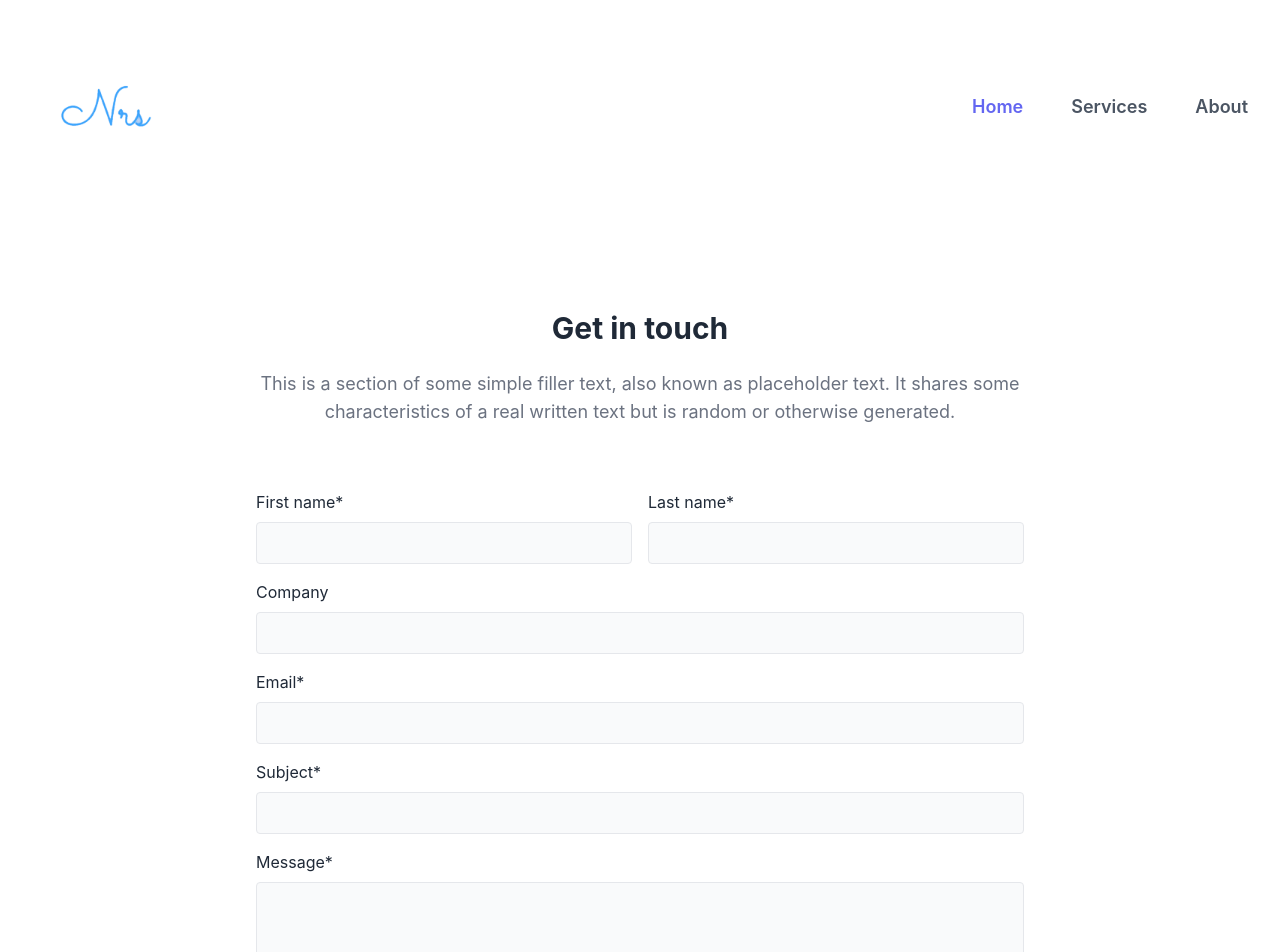
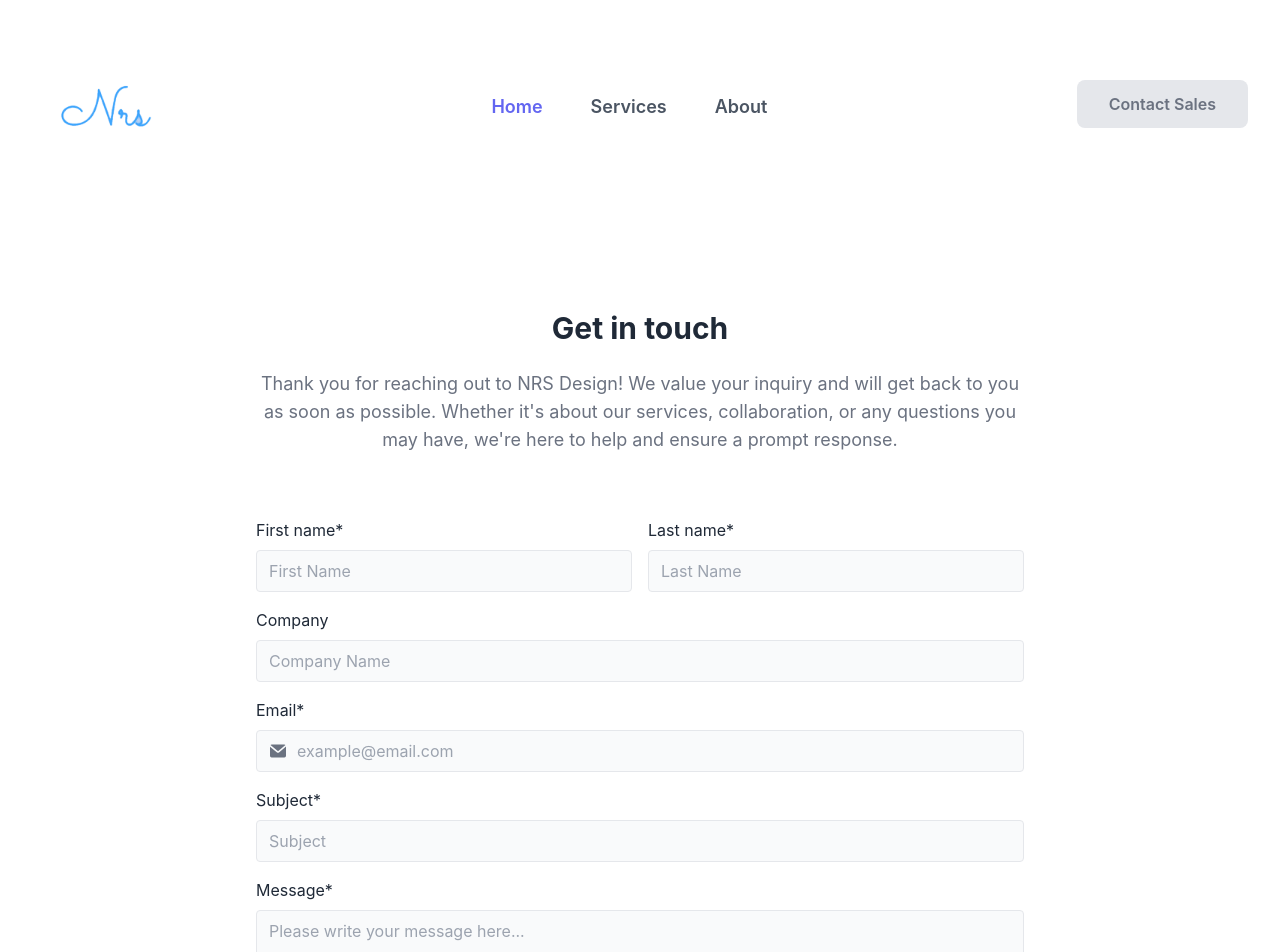
Before and after one commit to tiks98/nrsdesign, a React (Create React App) app: page /nrsdesign/contact in a window 1280 px wide. Shown: the top 952 px of the page. Built offline with nearby package versions, Linux system fonts and the light colour scheme.

Commit message:
Contact form useState completed

```diff
--- a/src/Components/Contact/ContactForm.jsx
+++ b/src/Components/Contact/ContactForm.jsx
@@ -1,104 +1,176 @@
-import React from "react";
+import React, { useState } from "react";
 
 export function ContactForm() {
+	// State to store form data
+	const [formData, setFormData] = useState({
+		firstName: "",
+		lastName: "",
+		company: "",
+		email: "",
+		subject: "",
+		message: "",
+	});
+
+	// Function to handle input changes
+	const handleInputChange = (e) => {
+		const { name, value } = e.target;
+		setFormData((prevData) => ({
+			...prevData,
+			[name]: value,
+		}));
+	};
+
+	const resetForm = () => {
+		setFormData({
+			firstName: "",
+			lastName: "",
+			company: "",
+			email: "",
+			subject: "",
+			message: "",
+		});
+	};
+
+	// Function to handle form submission
+	const handleSubmit = (e) => {
+		e.preventDefault();
+		console.log("Form Data:", JSON.stringify(formData, null, 2)); // Display form data as JSON in console
+		alert("Form has been submitted successfully");
+		resetForm();
+	};
+
 	return (
 		<div className="bg-white lg:mb-48 sm:mb-24">
-			{/* <div class="relative flex flex-wrap bg-red-500 px-4 py-3 sm:flex-nowrap sm:items-center sm:justify-center sm:gap-3 sm:pr-8 md:px-8">
-				<div class="order-1 mb-2 inline-block w-11/12 max-w-screen-sm text-sm text-white sm:order-none sm:mb-0 sm:w-auto md:text-base">
-					This is a section of some simple filler text, also known as
-					placeholder text.
-				</div>
-			</div> */}
 			<div className="mx-auto max-w-screen-2xl px-4 md:px-8">
-				{/* text - start */}
 				<div className="mb-10 md:mb-16">
 					<h2 className="mb-4 text-center text-2xl font-bold text-gray-800 md:mb-6 lg:text-3xl">
 						Get in touch
 					</h2>
-
 					<p className="mx-auto max-w-screen-md text-center text-gray-500 md:text-lg">
-						This is a section of some simple filler text, also known as
-						placeholder text. It shares some characteristics of a real written
-						text but is random or otherwise generated.
+						Thank you for reaching out to NRS Design! We value your inquiry and
+						will get back to you as soon as possible. Whether it's about our
+						services, collaboration, or any questions you may have, we're here
+						to help and ensure a prompt response.
 					</p>
 				</div>
-				{/* text - end */}
 
 				{/* form - start */}
-				<form className="mx-auto grid max-w-screen-md gap-4 sm:grid-cols-2">
+				<form
+					onSubmit={handleSubmit}
+					className="mx-auto grid max-w-screen-md gap-4 sm:grid-cols-2">
 					<div>
 						<label
-							for="first-name"
+							htmlFor="firstName"
 							className="mb-2 inline-block text-sm text-gray-800 sm:text-base">
 							First name*
 						</label>
 						<input
-							name="first-name"
+							name="firstName"
+							required
+							placeholder="First Name"
+							value={formData.firstName}
+							onChange={handleInputChange}
 							className="w-full rounded border bg-gray-50 px-3 py-2 text-gray-800 outline-none ring-indigo-300 transition duration-100 focus:ring"
 						/>
 					</div>
 
 					<div>
 						<label
-							for="last-name"
+							htmlFor="lastName"
 							className="mb-2 inline-block text-sm text-gray-800 sm:text-base">
 							Last name*
 						</label>
 						<input
-							name="last-name"
+							name="lastName"
+							required
+							placeholder="Last Name"
+							value={formData.lastName}
+							onChange={handleInputChange}
 							className="w-full rounded border bg-gray-50 px-3 py-2 text-gray-800 outline-none ring-indigo-300 transition duration-100 focus:ring"
 						/>
 					</div>
 
 					<div className="sm:col-span-2">
 						<label
-							for="company"
+							htmlFor="company"
 							className="mb-2 inline-block text-sm text-gray-800 sm:text-base">
 							Company
 						</label>
 						<input
 							name="company"
+							placeholder="Company Name"
+							value={formData.company}
+							onChange={handleInputChange}
 							className="w-full rounded border bg-gray-50 px-3 py-2 text-gray-800 outline-none ring-indigo-300 transition duration-100 focus:ring"
 						/>
 					</div>
 
 					<div className="sm:col-span-2">
 						<label
-							for="email"
+							htmlFor="email"
 							className="mb-2 inline-block text-sm text-gray-800 sm:text-base">
 							Email*
 						</label>
+						<div className="relative">
+							<div className="absolute inset-y-0 start-0 flex items-center ps-3.5 pointer-events-none">
+								<svg
+									className="w-4 h-4 text-gray-500 dark:text-gray-400"
+									aria-hidden="true"
+									xmlns="http://www.w3.org/2000/svg"
+									fill="currentColor"
+									viewBox="0 0 20 16">
+									<path d="m10.036 8.278 9.258-7.79A1.979 1.979 0 0 0 18 0H2A1.987 1.987 0 0 0 .641.541l9.395 7.737Z" />
+									<path d="M11.241 9.817c-.36.275-.801.425-1.255.427-.428 0-.845-.138-1.187-.395L0 2.6V14a2 2 0 0 0 2 2h16a2 2 0 0 0 2-2V2.5l-8.759 7.317Z" />
+								</svg>
+							</div>
+
+							<input
+								name="email"
+								required
+								type="email"
+								value={formData.email}
+								onChange={handleInputChange}
+								placeholder="example@email.com"
+								className="w-full rounded border bg-gray-50 px-3 ps-10 py-2 text-gray-800 outline-none ring-indigo-300 transition duration-100 focus:ring"
+							/>
+						</div>
+					</div>
+
+					<div className="sm:col-span-2">
+						<label
+							htmlFor="subject"
+							className="mb-2 inline-block text-sm text-gray-800 sm:text-base">
+							Subject*
+						</label>
 						<input
-							name="email"
+							name="subject"
+							required
+							placeholder="Subject"
+							value={formData.subject}
+							onChange={handleInputChange}
 							className="w-full rounded border bg-gray-50 px-3 py-2 text-gray-800 outline-none ring-indigo-300 transition duration-100 focus:ring"
 						/>
 					</div>
 
 					<div className="sm:col-span-2">
 						<label
-							for="subject"
-							className="mb-2 inline-block text-sm text-gray-800 sm:text-base">
-							Subject*
-						</label>
-						<input
-							name="subject"
-							className="w-full rounded border bg-gray-50 px-3 py-2 text-gray-800 outline-none ring-indigo-300 transition duration-100 focus:ring"
-						/>
-					</div>
-
-					<div className="sm:col-span-2">
-						<label
-							for="message"
+							htmlFor="message"
 							className="mb-2 inline-block text-sm text-gray-800 sm:text-base">
 							Message*
 						</label>
 						<textarea
 							name="message"
+							required
+							placeholder="Please write your message here..."
+							value={formData.message}
+							onChange={handleInputChange}
 							className="h-64 w-full rounded border bg-gray-50 px-3 py-2 text-gray-800 outline-none ring-indigo-300 transition duration-100 focus:ring"></textarea>
 					</div>
 
 					<div className="flex items-center justify-between sm:col-span-2">
-						<button className="inline-block rounded-lg bg-indigo-500 px-8 py-3 text-center text-sm font-semibold text-white outline-none ring-indigo-300 transition duration-100 hover:bg-indigo-600 focus-visible:ring active:bg-indigo-700 md:text-base">
+						<button
+							type="submit"
+							className="inline-block rounded-lg bg-indigo-500 px-8 py-3 text-center text-sm font-semibold text-white outline-none ring-indigo-300 transition duration-100 hover:bg-indigo-600 focus-visible:ring active:bg-indigo-700 md:text-base">
 							Send
 						</button>
 
--- a/src/Components/Home/Hero.jsx
+++ b/src/Components/Home/Hero.jsx
@@ -33,9 +33,9 @@ export function Hero() {
 
 				<div className="flex flex-col gap-2.5 sm:flex-row sm:justify-center lg:justify-start">
 					<Link to="/nrsdesign/contact">
-						<button class="btn relative inline-flex items-center justify-start overflow-hidden font-medium transition-all bg-indigo-100 rounded hover:bg-white group py-3 px-8">
-							<span class="w-56 h-48 rounded bg-indigo-600 absolute bottom-0 left-0 translate-x-full ease-out duration-500 transition-all translate-y-full mb-9 ml-9 group-hover:ml-0 group-hover:mb-32 group-hover:translate-x-0"></span>
-							<span class="relative w-full text-left text-indigo-600 transition-colors duration-300 ease-in-out group-hover:text-white">
+						<button className="btn relative inline-flex items-center justify-start overflow-hidden font-medium transition-all bg-indigo-100 rounded hover:bg-white group py-3 px-8">
+							<span className="w-56 h-48 rounded bg-indigo-600 absolute bottom-0 left-0 translate-x-full ease-out duration-500 transition-all translate-y-full mb-9 ml-9 group-hover:ml-0 group-hover:mb-32 group-hover:translate-x-0"></span>
+							<span className="relative w-full text-left text-indigo-600 transition-colors duration-300 ease-in-out group-hover:text-white">
 								Contact Us
 							</span>
 						</button>
--- a/src/Components/Navbar.jsx
+++ b/src/Components/Navbar.jsx
@@ -60,6 +60,17 @@ export function Navbar() {
 							<span className="absolute -bottom-1 right-1/2 w-0 transition-all h-0.5 bg-indigo-600 group-hover:w-3/6"></span>
 						</NavLink>
 					</nav>
+
+					<NavLink to="/nrsdesign/contact">
+						<a
+							href="/nrsdesign/contact"
+							className="relative hidden inline-block overflow-hidden font-semibold bg-gray-200 px-8 py-3 text-center text-sm text-gray-500 rounded-lg outline-none ring-indigo-300 transition-all duration-500 group hover:bg-gray-300 focus-visible:ring active:text-gray-700 md:text-base lg:inline-block">
+							<span class="w-56 h-48 rounded bg-indigo-600 absolute bottom-0 left-0 translate-x-full ease-out duration-500 transition-all translate-y-full mb-9 ml-9 group-hover:ml-0 group-hover:mb-32 group-hover:translate-x-0"></span>
+							<span class="relative w-full text-left text-gray-500 transition-colors duration-300 ease-in-out group-hover:text-white">
+								Contact Sales
+							</span>
+						</a>
+					</NavLink>
 
 					{/* Mobile Menu Button */}
 					<button
```
Also changed, not shown: src/Pages/common/Page404.jsx (+9 -9 lines).
